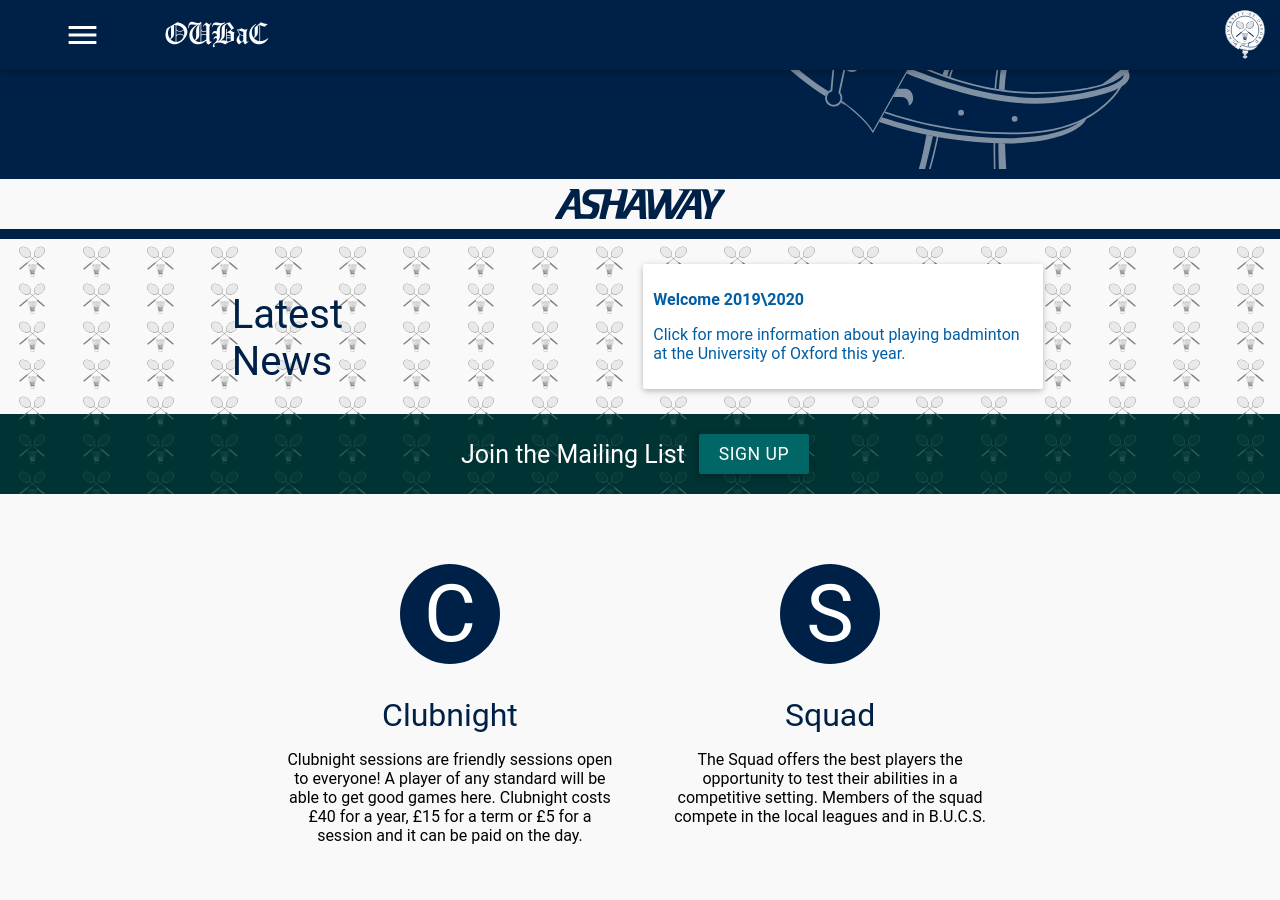
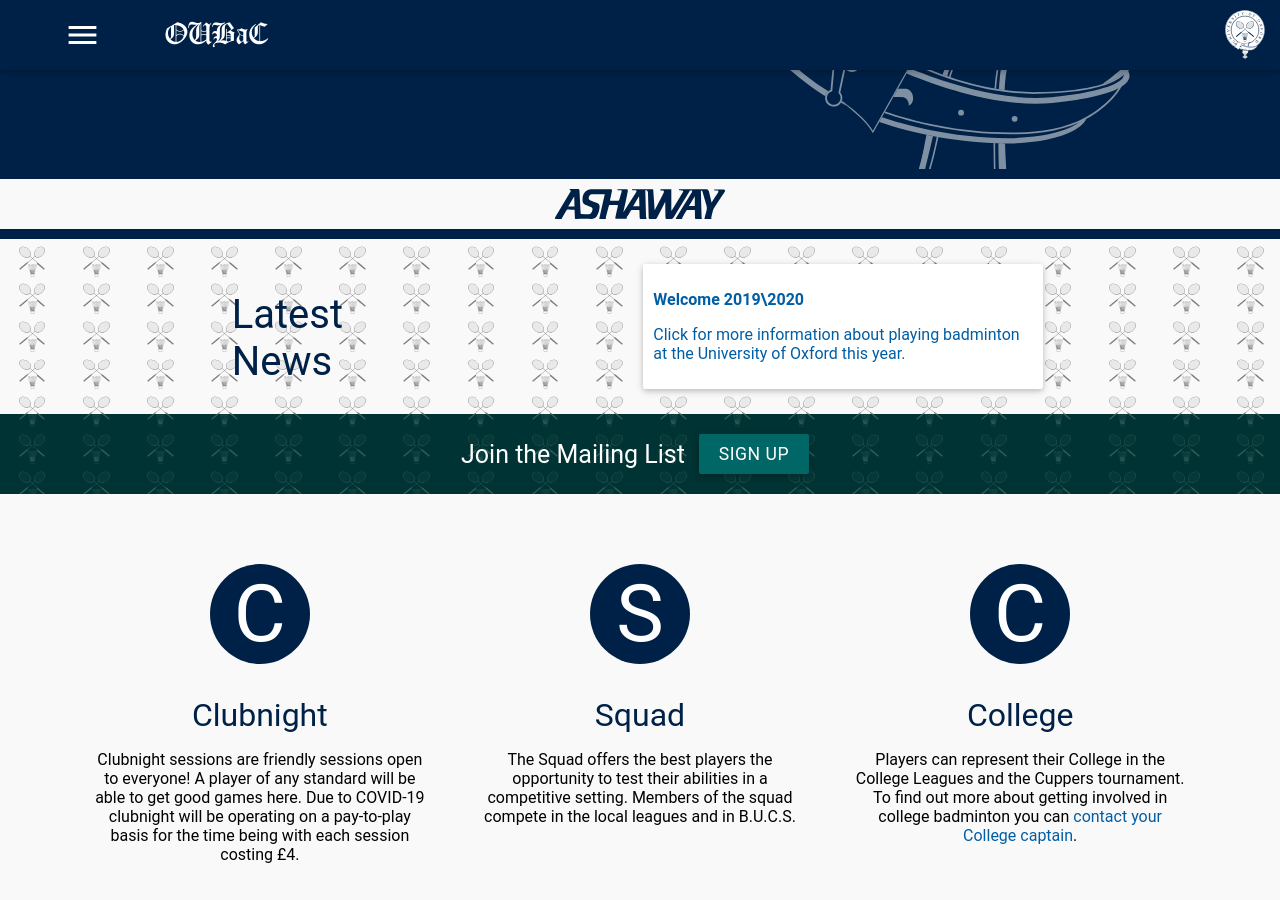
Before and after one commit to OUBaC/OUBaC.github.io, a Jekyll site: the page built from index.html, in a window 1280 px wide and 900 px high, scrolled down 431 px. Built offline with Jekyll 4.4.1, drawn with Linux system fonts in a browser that asks for light colours.

Commit message:
Added College to homepage and updated clubnight info

```diff
--- a/index.html
+++ b/index.html
@@ -59,12 +59,17 @@ javascript:
 	<div class="key-point">
 		<span class="letter-in-circle">C</span>
 		<h2>Clubnight</h2>
-		<p>Clubnight sessions are friendly sessions open to everyone! A player of any standard will be able to get good games here. Clubnight costs £{{site.data.variables.clubnight.year}} for a year, £{{site.data.variables.clubnight.term}} for a term or £{{site.data.variables.clubnight.single}} for a session and it can be paid on the day.</p>
+		<p>Clubnight sessions are friendly sessions open to everyone! A player of any standard will be able to get good games here. Due to COVID-19 clubnight will be operating on a pay-to-play basis for the time being with each session costing £4.</p>
 	</div>
 	<div class="key-point">
 		<span class="letter-in-circle">S</span>
 		<h2>Squad</h2>
 		<p>The Squad offers the best players the opportunity to test their abilities in a competitive setting. Members of the squad compete in the local leagues and in B.U.C.S.</p>
+	</div>
+	<div class="key-point">
+		<span class="letter-in-circle">C</span>
+		<h2>College</h2>
+		<p>Players can represent their College in the College Leagues and the Cuppers tournament. To find out more about getting involved in college badminton you can <a href="/college-captains.html">contact your College captain</a>.</p>
 	</div>
 </div>
 <script>
```
